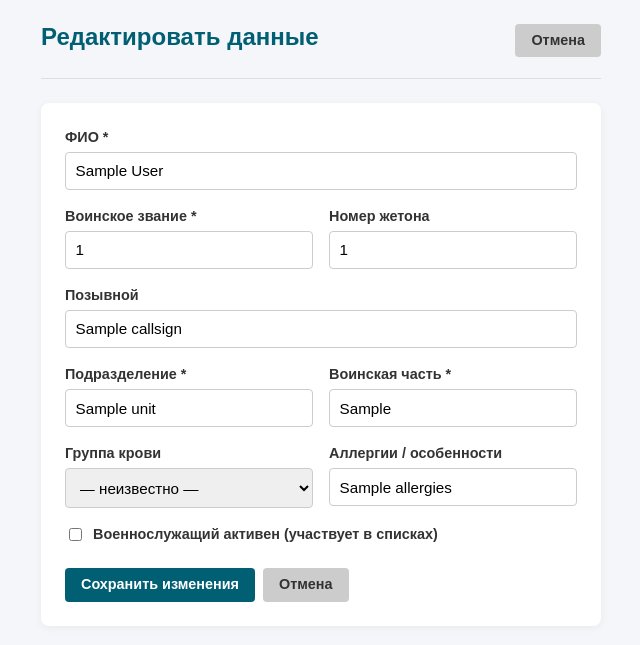
After one commit to GiGaCherep/military-med-docs, a FastAPI app: template templates/serviceman_edit.html in a window 1280 px wide. The commit adds this page. Shown: the top 645 px of the page, without its empty margins (319-959 px from the left). Run offline with FastAPI, Linux system fonts and the light colour scheme; the template is opened without the code that fills it: most values are stand-ins (such as "Sample title", 1, 10 or a date in 2020).

Commit message:
mod_reports

```diff
--- a/src/main.py
+++ b/src/main.py
@@ -384,6 +384,61 @@ async def serviceman_new_submit(
     audit(db, current_user, "serviceman.create", "serviceman", sm.id, {"name": full_name})
     db.commit()
     return RedirectResponse(url="/servicemen?message=Военнослужащий+добавлен", status_code=303)
+@app.get("/servicemen/{serviceman_id}/edit", response_class=HTMLResponse)
+async def serviceman_edit_form(
+    serviceman_id: int,
+    request: Request,
+    db: Session = Depends(get_db),
+    current_user: User = Depends(get_current_user_web)
+):
+    sm = db.query(Serviceman).filter(Serviceman.id == serviceman_id).first()
+    if not sm:
+        return RedirectResponse(url="/servicemen?error=Военнослужащий+не+найден", status_code=303)
+    return render("serviceman_edit.html", request, current_user=current_user, sm=sm, error=None)
+
+@app.post("/servicemen/{serviceman_id}/edit", response_class=HTMLResponse)
+async def serviceman_edit_submit(
+    serviceman_id: int,
+    request: Request,
+    full_name: str = Form(...),
+    rank: str = Form(...),
+    service_number: str = Form(""),
+    callsign: str = Form(""),
+    unit: str = Form(...),
+    military_unit: str = Form(...),
+    blood_type: str = Form(""),
+    allergies: str = Form(""),
+    is_active: str | None = Form(None),
+    db: Session = Depends(get_db),
+    current_user: User = Depends(get_current_user_web)
+):
+    sm = db.query(Serviceman).filter(Serviceman.id == serviceman_id).first()
+    if not sm:
+        return RedirectResponse(url="/servicemen?error=Военнослужащий+не+найден", status_code=303)
+
+    # Проверка уникальности номера жетона (если он указан)
+    if service_number:
+        existing = db.query(Serviceman).filter(
+            Serviceman.service_number == service_number,
+            Serviceman.id != serviceman_id
+        ).first()
+        if existing:
+            return render("serviceman_edit.html", request, current_user=current_user, sm=sm, error="Номер жетона уже занят другим военнослужащим")
+
+    sm.full_name = full_name
+    sm.rank = rank
+    sm.service_number = service_number or None
+    sm.callsign = callsign or None
+    sm.unit = unit
+    sm.military_unit = military_unit
+    sm.blood_type = blood_type or None
+    sm.allergies = allergies or None
+    sm.is_active = bool(is_active)
+
+    audit(db, current_user, "serviceman.edit", "serviceman", sm.id, {"name": full_name})
+    db.commit()
+
+    return RedirectResponse(url=f"/servicemen/{serviceman_id}?message=Данные+пациента+обновлены", status_code=303)
 
 @app.get("/servicemen/{serviceman_id}", response_class=HTMLResponse)
 async def serviceman_detail(
@@ -1074,7 +1129,8 @@ async def admin_user_delete(user_id: int, confirm_username: str = Form(...), db:
 async def api_serviceman_quick_add(
     full_name: str = Body(...),
     rank: str = Body(...),
-    service_number: str = Body(""),  # <-- Сделали необязательным
+    service_number: str = Body(""),
+    unit: str = Body(""),  # <--- ДОБАВЛЕНО
     db: Session = Depends(get_db),
     current_user: User = Depends(get_current_user_web)
 ):
@@ -1084,11 +1140,12 @@ async def api_serviceman_quick_add(
     sm = Serviceman(
         full_name=full_name, rank=rank,
         service_number=service_number or None,
-        unit="Не указано", military_unit="Не указано"
+        unit=unit or "Не указано",           # <--- ИСПОЛЬЗУЕМ
+        military_unit="Не указано"
     )
     db.add(sm)
     db.flush()
     audit(db, current_user, "serviceman.create_quick", "serviceman", sm.id, {"name": full_name})
     db.commit()
 
-    return {"id": sm.id, "full_name": sm.full_name, "rank": sm.rank, "service_number": sm.service_number or "—"}
+    return {"id": sm.id, "full_name": sm.full_name, "rank": sm.rank, "service_number": sm.service_number or "", "unit": sm.unit}
--- a/templates/serviceman_detail.html
+++ b/templates/serviceman_detail.html
@@ -16,6 +16,12 @@
             <button type="button" class="btn btn-primary" onclick="openDispenseModal()">💊 Выдать лекарство</button>
             <a href="/medical/new?serviceman_id={{ sm.id }}" class="btn btn-secondary">+ Медзапись</a>
             <a href="/servicemen" class="btn btn-secondary">К списку</a>
+        </div>
+        <div class="user-info">
+           <a href="/servicemen/{{ sm.id }}/edit" class="btn btn-secondary">✏️ Редактировать</a>
+          <button type="button" class="btn btn-primary" onclick="openDispenseModal()">💊 Выдать лекарство</button>
+           <a href="/medical/new?serviceman_id={{ sm.id }}" class="btn btn-secondary">+ Медзапись</a>
+           <a href="/servicemen" class="btn btn-secondary">К списку</a>
         </div>
     </div>
 
--- /dev/null
+++ b/templates/serviceman_edit.html
@@ -0,0 +1,83 @@
+<!DOCTYPE html>
+<html lang="ru">
+<head>
+    <meta charset="UTF-8">
+    <title>Редактирование — {{ sm.full_name }} — Military Med Docs</title>
+    <link rel="stylesheet" href="/static/style.css">
+</head>
+<body>
+<div class="container-narrow">
+    <div class="topbar">
+        <h1>Редактировать данные</h1>
+        <a href="/servicemen/{{ sm.id }}" class="btn btn-secondary">Отмена</a>
+    </div>
+
+    {% if error %}
+        <div class="alert alert-error">{{ error }}</div>
+    {% endif %}
+
+    <form class="card" action="/servicemen/{{ sm.id }}/edit" method="post">
+        <div class="field">
+            <label for="full_name">ФИО *</label>
+            <input type="text" id="full_name" name="full_name" value="{{ sm.full_name }}" required>
+        </div>
+
+        <div class="field-row">
+            <div class="field">
+                <label for="rank">Воинское звание *</label>
+                <input type="text" id="rank" name="rank" value="{{ sm.rank }}" required>
+            </div>
+            <div class="field">
+                <label for="service_number">Номер жетона</label>
+                <input type="text" id="service_number" name="service_number" value="{{ sm.service_number or '' }}" placeholder="АБ-123456 (необязательно)">
+            </div>
+        </div>
+
+        <div class="field">
+            <label for="callsign">Позывной</label>
+            <input type="text" id="callsign" name="callsign" value="{{ sm.callsign or '' }}" placeholder="Например, Сокол">
+        </div>
+
+        <div class="field-row">
+            <div class="field">
+                <label for="unit">Подразделение *</label>
+                <input type="text" id="unit" name="unit" value="{{ sm.unit }}" required>
+            </div>
+            <div class="field">
+                <label for="military_unit">Воинская часть *</label>
+                <input type="text" id="military_unit" name="military_unit" value="{{ sm.military_unit }}" required>
+            </div>
+        </div>
+
+        <div class="field-row">
+            <div class="field">
+                <label for="blood_type">Группа крови</label>
+                <select id="blood_type" name="blood_type">
+                    <option value="">— неизвестно —</option>
+                    {% set blood_types = ['I (0) Rh+', 'I (0) Rh-', 'II (A) Rh+', 'II (A) Rh-', 'III (B) Rh+', 'III (B) Rh-', 'IV (AB) Rh+', 'IV (AB) Rh-'] %}
+                    {% for bt in blood_types %}
+                        <option value="{{ bt }}" {% if sm.blood_type == bt %}selected{% endif %}>{{ bt }}</option>
+                    {% endfor %}
+                </select>
+            </div>
+            <div class="field">
+                <label for="allergies">Аллергии / особенности</label>
+                <input type="text" id="allergies" name="allergies" value="{{ sm.allergies or '' }}" placeholder="Пенициллин, лидокаин">
+            </div>
+        </div>
+
+        <div class="field">
+            <label class="checkbox-row">
+                <input type="checkbox" name="is_active" value="1" {% if sm.is_active %}checked{% endif %}>
+                Военнослужащий активен (участвует в списках)
+            </label>
+        </div>
+
+        <div class="edit-actions">
+            <button type="submit" class="btn btn-primary">Сохранить изменения</button>
+            <a href="/servicemen/{{ sm.id }}" class="btn btn-secondary">Отмена</a>
+        </div>
+    </form>
+</div>
+</body>
+</html>
```
Also changed, not shown: templates/medical_new.html (+22 -7 lines).
